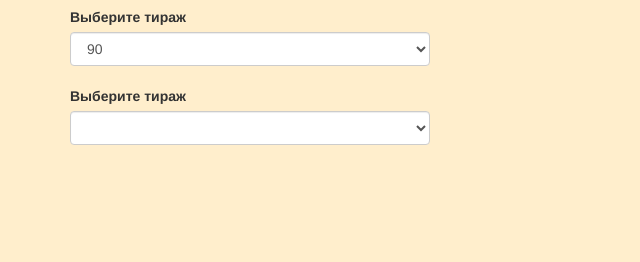
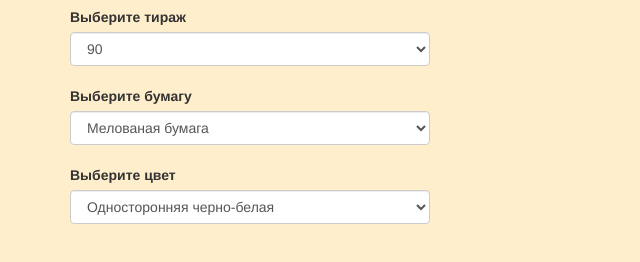
Before and after one commit to Antragen/Useful, a plain HTML site: page calculator/index.html in a window 1280 px wide. Shown: the part 56-318 px from the top of the page, without its empty margins (0-640 px from the left). Drawn offline with nearby package versions, Linux system fonts and the light colour scheme.

Commit message:
03.03.2017

```diff
--- a/calculator/index.html
+++ b/calculator/index.html
@@ -47,12 +47,23 @@
 
 						</br>
 
-						<label for="card_paper">Выберите тираж</label></br>
+						<label for="card_paper">Выберите бумагу</label></br>
 						<select name="card_paper" id="card_paper" class="form-control">
-							<option value=""></option>
-							<option value=""></option>
-							<option value=""></option>
+							<option value="Мелованая бумага">Мелованая бумага</option>
+							<option value="Бумага повышеной белизны">Бумага повышеной белизны</option>
+							<option value="Prestige Лен">Prestige Лен</option>
 						</select> <!-- end card_paper -->
+
+						</br>
+
+						<label for="card_color">Выберите цвет</label></br>
+						<select name="card_color" id="card_color" class="form-control">
+							<option value="Односторонняя черно-белая">Односторонняя черно-белая</option>
+							<option value="Двухсторонняя черно-белая">Двухсторонняя черно-белая</option>
+							<option value="Одностороняя цветная">Одностороняя цветная</option>
+							<option value="Цветная с лицевой, ч/б с оборотной">Цветная с лицевой, ч/б с оборотной</option>
+							<option value="Двухсторонняя цветная">Двухсторонняя цветная</option>
+						</select> <!-- end #card_color -->
 
 					</div> <!-- end .calc -->
 				</div> <!-- end col-sm-6 -->
```
